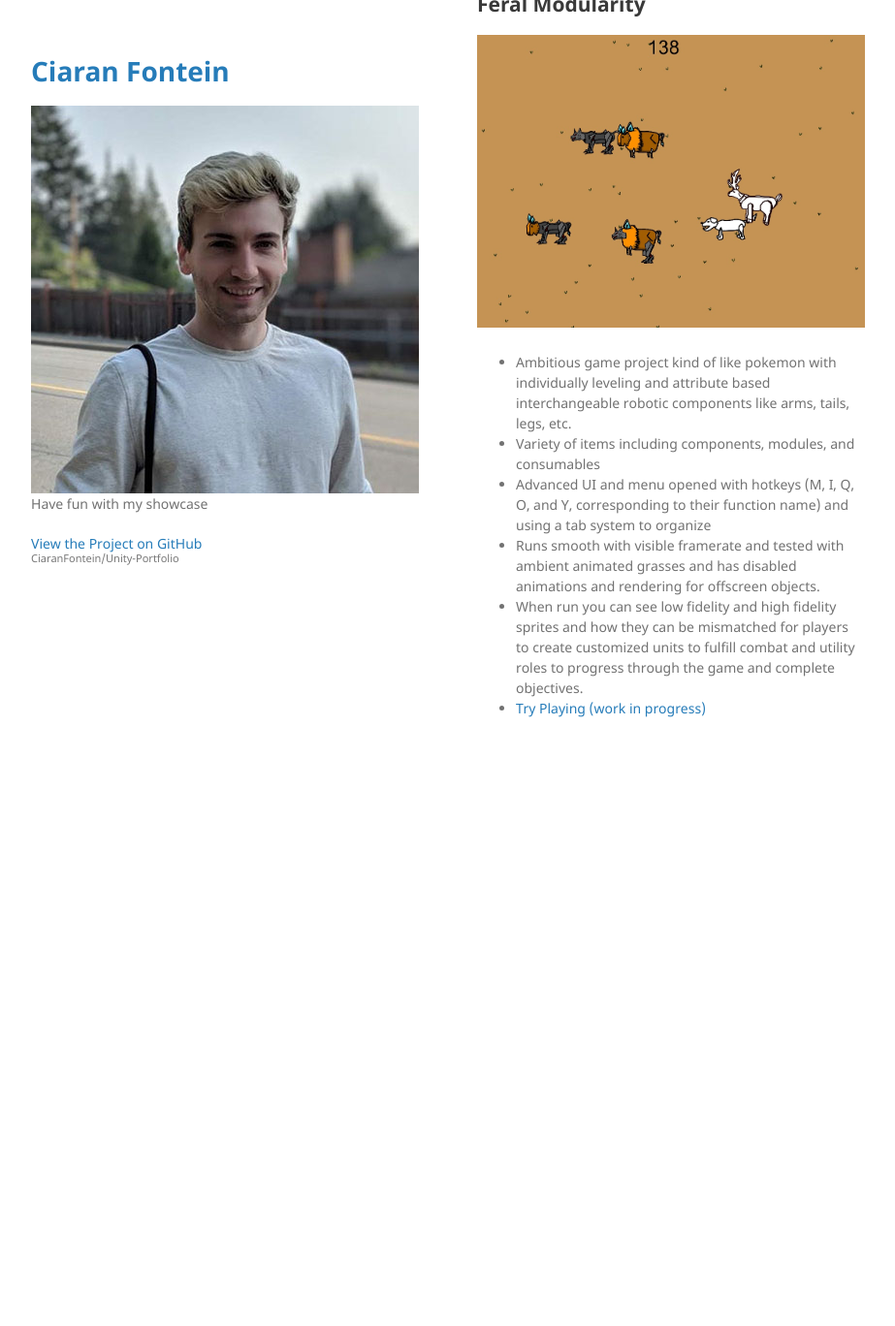
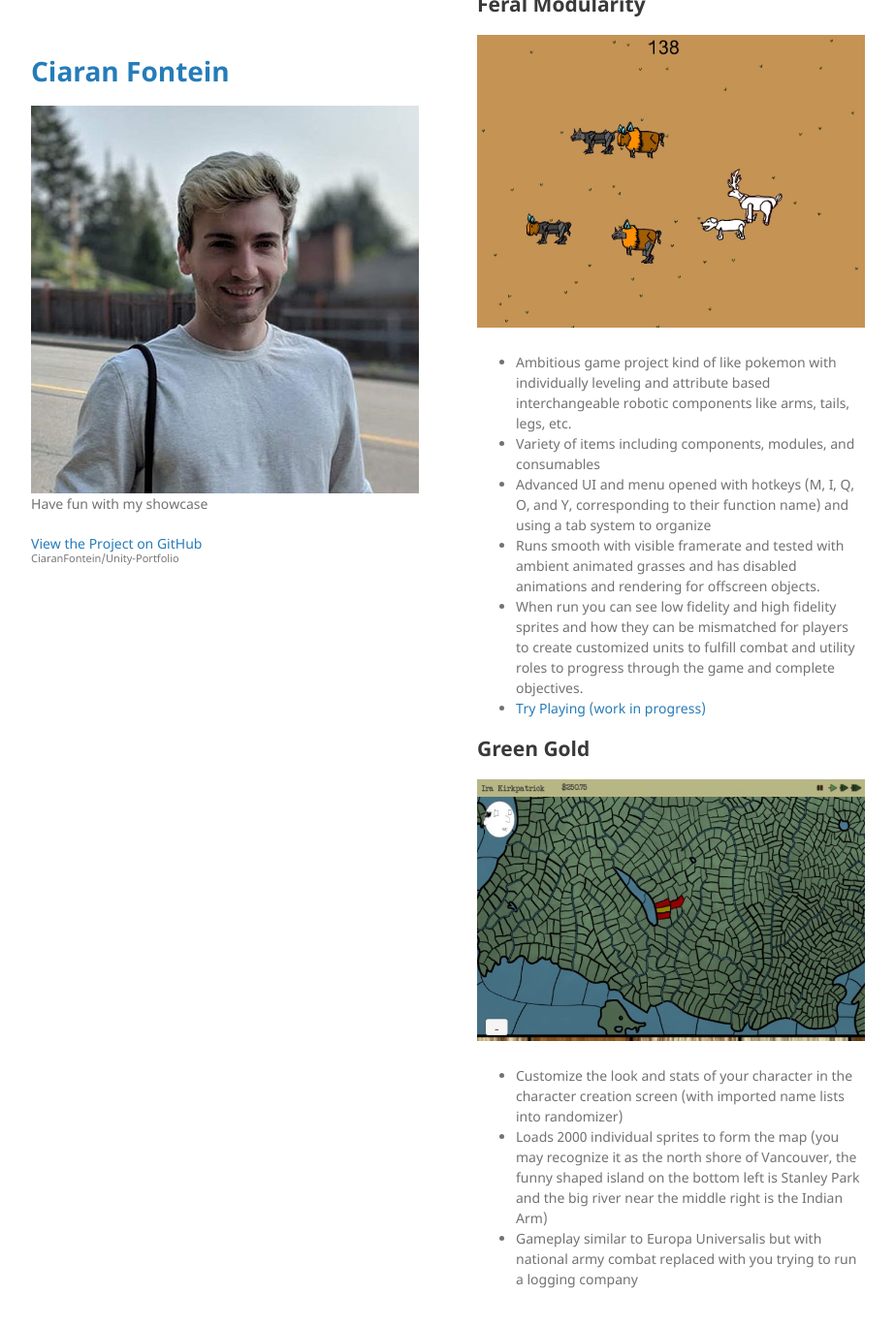
Before and after one commit to CiaranFontein/Unity-Portfolio, a Jekyll site: the page built from index.md, in a window 1280 px wide and 1400 px high, scrolled down 2058 px. Shown: the top 1368 px of the window at 97% size, without its empty margins (178-1101 px from the left). Built offline with Jekyll 4.4.1, drawn with Linux system fonts in a browser that asks for light colours; our own code applies the rules of GitHub Pages for plain Markdown files; before the commit the page ends 2869 px from its top, so only the background shows below that.

Commit message:
Added Green Gold

```diff
--- a/index.md
+++ b/index.md
@@ -52,3 +52,11 @@ layout: default
 * Runs smooth with visible framerate and tested with ambient animated grasses and has disabled animations and rendering for offscreen objects.
 * When run you can see low fidelity and high fidelity sprites and how they can be mismatched for players to create customized units to fulfill combat and utility roles to progress through the game and complete objectives.
 * [Try Playing (work in progress)](./assets/unity/FeralModularityWebBuild/feralmodularity.html)
+
+## Green Gold
+
+[![Green Gold Screenshot](/assets/img/GreenGoldScreenshot.jpg)](./assets/unity/GreenGoldWebBuild/greengold.html)
+
+* Customize the look and stats of your character in the character creation screen (with imported name lists into randomizer)
+* Loads 2000 individual sprites to form the map (you may recognize it as the north shore of Vancouver, the funny shaped island on the bottom left is Stanley Park and the big river near the middle right is the Indian Arm)
+* Gameplay similar to Europa Universalis but with national army combat replaced with you trying to run a logging company
```
Also changed, not shown: assets/img/GreenGoldScreenshot.jpg (added).
